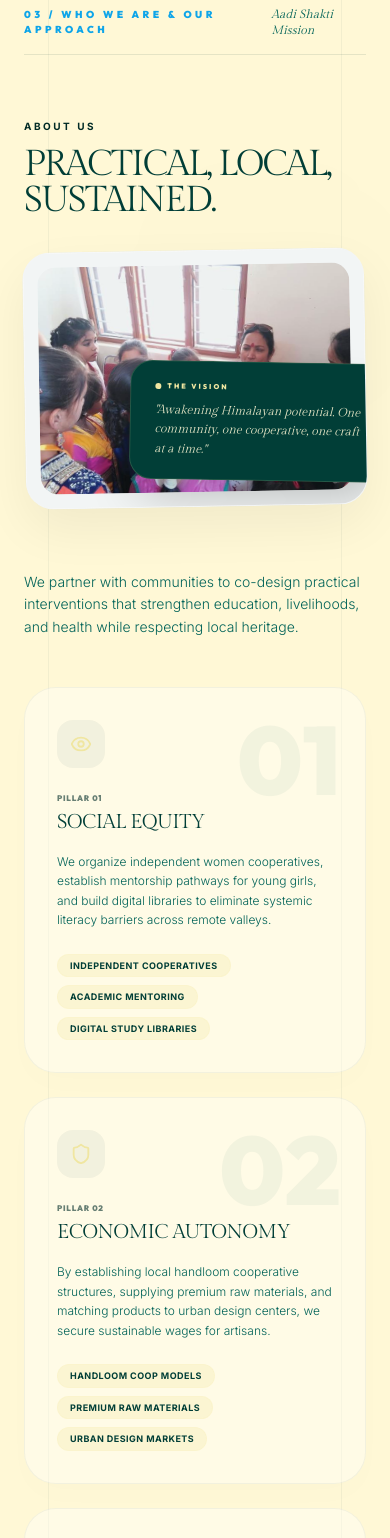
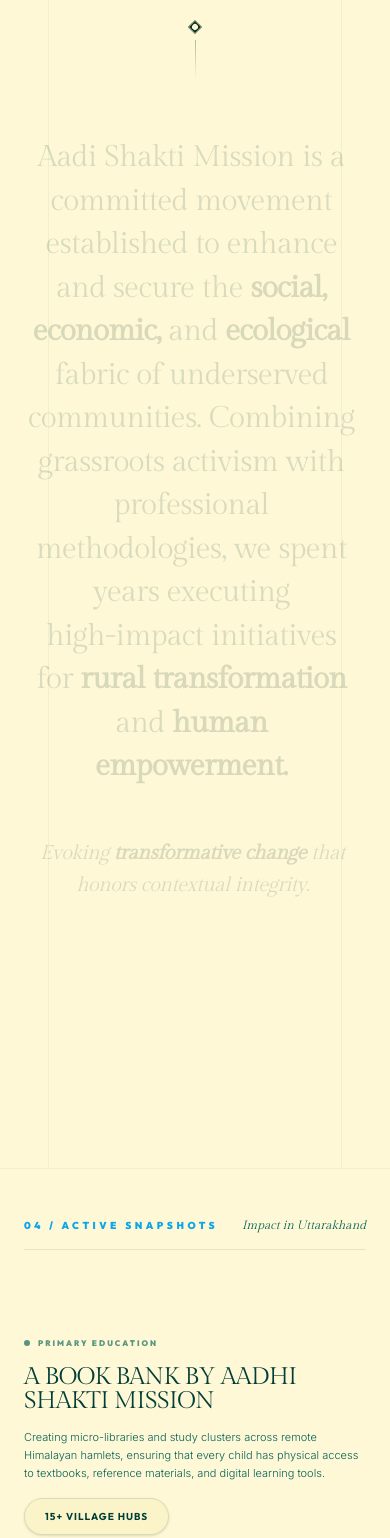
Before and after one commit to irrbmodel/aadishaktimission, a React (Vite) app in the folder frontend/: page / in a window 390 px wide. Shown: the part 3920-5458 px from the top of the page. Built offline with nearby package versions, Linux system fonts and the light colour scheme.

Commit message:
refactor: update Tailwind class syntax, refine Philosophy section layout, and implement scroll-triggered word reveal animations.

```diff
--- a/frontend/src/components/Hero.jsx
+++ b/frontend/src/components/Hero.jsx
@@ -58,7 +58,7 @@ const Hero = ({ isLoaded, onJoinNow }) => {
     <section
       id="hero"
       ref={containerRef}
-      className="relative w-full h-[100vh] flex flex-col justify-end pb-28 sm:pb-36 md:pb-44 px-6 sm:px-12 md:px-20 overflow-hidden"
+      className="relative w-full h-screen flex flex-col justify-end pb-28 sm:pb-36 md:pb-44 px-6 sm:px-12 md:px-20 overflow-hidden"
     >
       {/* Background Video */}
       <video
@@ -71,7 +71,7 @@ const Hero = ({ isLoaded, onJoinNow }) => {
       />
 
       {/* Dark Contrast Overlay */}
-      <div className="absolute inset-0 bg-gradient-to-t from-black/85 via-black/45 to-black/30 z-10 pointer-events-none" />
+      <div className="absolute inset-0 bg-linear-to-t from-black/85 via-black/45 to-black/30 z-10 pointer-events-none" />
 
       {/* Left-side welcome accent */}
       <div
--- a/frontend/src/components/Navbar.jsx
+++ b/frontend/src/components/Navbar.jsx
@@ -271,7 +271,7 @@ const Navbar = ({ isLoaded, view, setView, onGetInvolvedClick }) => {
                 />
                 <span
                   className={`h-[1.5px] transition-all duration-500 origin-center ${
-                    isOpen ? 'bg-brand-red w-6 -rotate-45 -translate-y-[7px]' : `${isDarkHero ? 'bg-brand-cream' : 'bg-brand-dark'} w-5 group-hover:w-6`
+                    isOpen ? 'bg-brand-red w-6 -rotate-45 translate-y-[-7px]' : `${isDarkHero ? 'bg-brand-cream' : 'bg-brand-dark'} w-5 group-hover:w-6`
                   }`}
                 />
               </div>
--- a/frontend/src/components/OurImpact.jsx
+++ b/frontend/src/components/OurImpact.jsx
@@ -46,7 +46,7 @@ const OurImpact = ({ isLoaded }) => {
               className="w-full h-full object-cover"
               style={{ filter: 'blur(4px) brightness(0.4)', transform: 'scale(1.05)' }}
             />
-            <div className="absolute inset-0 bg-gradient-to-b from-brand-dark/60 via-brand-dark/40 to-brand-dark/80 mix-blend-multiply" />
+            <div className="absolute inset-0 bg-linear-to-b from-brand-dark/60 via-brand-dark/40 to-brand-dark/80 mix-blend-multiply" />
           </div>
 
           {/* Content panel */}
--- a/frontend/src/components/Philosophy.jsx
+++ b/frontend/src/components/Philosophy.jsx
@@ -55,43 +55,76 @@ const Philosophy = ({ isLoaded }) => {
     }
   ]
 
-  // 1. Scroll reveal for the new premium Philosophy grid layout
+  const renderP1 = () => {
+    const text = "Aadi Shakti Mission is a committed movement established to enhance and secure the social, economic, and ecological fabric of underserved communities. Combining grassroots activism with professional methodologies, we spent years executing high-impact initiatives for rural transformation and human empowerment."
+    const redWords = ["social,", "economic,", "ecological", "rural", "transformation", "human", "empowerment."]
+
+    return text.split(' ').map((word, idx) => {
+      const isRed = redWords.includes(word)
+      return (
+        <span
+          key={`p1-${idx}`}
+          className={`reveal-word-p1 inline-block mr-[0.25em] transition-colors duration-500 ${isRed ? 'text-brand-red font-semibold' : 'text-brand-dark font-light'}`}
+          style={{ opacity: 0.15 }}
+        >
+          {word}
+        </span>
+      )
+    })
+  }
+
+  const renderP2 = () => {
+    const text = "Evoking transformative change that honors contextual integrity."
+    const redWords = ["transformative", "change"]
+
+    return text.split(' ').map((word, idx) => {
+      const isRed = redWords.includes(word)
+      return (
+        <span
+          key={`p2-${idx}`}
+          className={`reveal-word-p2 inline-block mr-[0.25em] transition-colors duration-500 ${isRed ? 'text-brand-red font-semibold' : 'text-brand-dark font-light'}`}
+          style={{ opacity: 0.15 }}
+        >
+          {word}
+        </span>
+      )
+    })
+  }
+
+  // 1. Scroll reveal for the centered Philosophy text layout
   useEffect(() => {
     if (!isLoaded) return
 
     const ctx = gsap.context(() => {
-      // Left side profile layout slide-in
-      gsap.fromTo('.philosophy-left-col',
-        { opacity: 0, y: 30 },
-        {
-          opacity: 1,
-          y: 0,
-          duration: 1,
-          ease: 'power3.out',
-          scrollTrigger: {
-            trigger: containerRef.current,
-            start: 'top 85%',
-            toggleActions: 'play none none none'
-          }
+      // Timeline for paragraph 1 and paragraph 2 word reveals
+      const tl = gsap.timeline({
+        scrollTrigger: {
+          trigger: containerRef.current,
+          start: "top 75%",
+          end: "bottom 35%",
+          scrub: 1.2, // Smooth scrubbing
         }
-      )
+      })
 
-      // Right side cards staggered fade-in
-      gsap.fromTo('.philosophy-card',
-        { opacity: 0, y: 40, filter: 'blur(4px)' },
-        {
-          opacity: 1,
-          y: 0,
-          filter: 'blur(0px)',
-          duration: 0.8,
-          stagger: 0.12,
-          ease: 'power2.out',
-          scrollTrigger: {
-            trigger: '.philosophy-cards-grid',
-            start: 'top 85%',
-            toggleActions: 'play none none none'
-          }
-        }
+      // Stagger paragraph 1 words from opacity 0.15 to 1.0
+      tl.to(".reveal-word-p1", {
+        opacity: 1,
+        stagger: 0.015,
+        ease: "none"
+      })
+
+      // Stagger paragraph 2 words from opacity 0.15 to 1.0 after paragraph 1 finishes
+      tl.to(".reveal-word-p2", {
+        opacity: 1,
+        stagger: 0.025,
+        ease: "none"
+      }, "+=0.05")
+
+      // Fade in the footer small text at the end
+      tl.fromTo(".philosophy-footer-text",
+        { opacity: 0, y: 15 },
+        { opacity: 1, y: 0, duration: 0.3, ease: "power2.out" },
+        "+=0.05"
       )
     }, containerRef)
 
@@ -167,11 +200,11 @@ const Philosophy = ({ isLoaded }) => {
 
   return (
     <>
-      {/* SECTION 1: Core Philosophy with Premium Layout */}
+      {/* SECTION 1: Core Philosophy / About Us Centered Editorial Layout */}
       <section
         id="philosophy"
         ref={containerRef}
-        className="relative w-full bg-brand-cream border-b border-brand-dark/5 pt-32 pb-48 px-6 md:px-12 overflow-hidden"
+        className="relative w-full bg-brand-cream py-36 md:py-48 px-6 md:px-12 flex flex-col items-center justify-center overflow-hidden border-b border-brand-dark/5"
       >
         {/* Subtle grid lines background */}
         <div className="absolute inset-0 pointer-events-none z-0 flex justify-between px-12 md:px-24">
@@ -180,146 +213,32 @@ const Philosophy = ({ isLoaded }) => {
           <div className="w-px h-full bg-brand-dark/5 hidden md:block" />
         </div>
 
-        {/* Subtle background blob */}
-        <div className="absolute glowing-blob w-[450px] h-[450px] bg-brand-red/5 top-[10%] left-[5%] opacity-20 pointer-events-none" />
-
-        {/* Section Header */}
-        <div className="relative z-10 w-full max-w-7xl mx-auto flex items-center justify-between border-b border-brand-dark/10 pb-4 mb-16 select-none">
-          <span className="font-display text-[10px] font-black uppercase tracking-[0.35em] text-[#0ea5e9]">
-            03 / Who We Are & Our Approach
-          </span>
-          <span className="font-serif italic text-xs text-brand-grey">
-            Aadi Shakti Mission
-          </span>
+        {/* Ornament icon at top center */}
+        <div className="flex flex-col items-center gap-2 mb-14 select-none relative z-10">
+          <div className="w-2.5 h-2.5 bg-brand-red rotate-45 border border-brand-light-grey/60 flex items-center justify-center shadow-xs">
+            <div className="w-1.5 h-1.5 bg-brand-cream rounded-full" />
+          </div>
+          <div className="w-px h-10 bg-linear-to-b from-brand-red/30 to-transparent" />
         </div>
 
-        {/* Premium Asymmetric Layout Grid */}
-        <div className="relative z-10 w-full max-w-7xl mx-auto grid grid-cols-1 lg:grid-cols-12 gap-12 lg:gap-16 items-center">
+        {/* Content Container */}
+        <div className="relative z-10 w-full max-w-5xl mx-auto flex flex-col items-center text-center gap-12 md:gap-14">
 
-          {/* Left Column: Asymmetric Editorial Profile */}
-          <div className="philosophy-left-col lg:col-span-5 flex flex-col gap-8 relative select-none">
-            {/* Elegant header */}
-            <div className="flex flex-col gap-3">
-              <span className="font-sans text-[10px] font-black text-brand-red tracking-[0.25em] uppercase">
-                About Us
-              </span>
-              <h2 className="font-display text-4xl sm:text-5xl lg:text-6xl text-brand-dark font-black tracking-tighter leading-none uppercase">
-                Practical, Local, Sustained.
-              </h2>
-            </div>
+          {/* Paragraph 1 - Large Editorial Serif Reveal */}
+          <p className="font-serif text-3xl sm:text-4xl md:text-5xl lg:text-[2.75rem] leading-[1.45] text-brand-dark tracking-tight text-center max-w-5xl">
+            {renderP1()}
+          </p>
 
-            {/* Museum-style framed photo overlay */}
-            <div className="relative w-full aspect-[4/3] rounded-[28px] overflow-hidden border border-brand-dark/5 p-3.5 bg-brand-white shadow-[0_20px_50px_rgba(0,0,0,0.06)] transform -rotate-1 hover:rotate-0 transition-transform duration-700 ease-out">
-              <div className="absolute inset-0 bg-brand-dark/5 z-10 pointer-events-none" />
-              <img
-                src="/images/women_empowerment_class.jpeg"
-                alt="Our Community Class"
-                className="w-full h-full object-cover rounded-[18px]"
-              />
+          {/* Paragraph 2 - Sub-headline Serif Reveal */}
+          <p className="font-serif italic text-xl sm:text-2xl md:text-3.5xl text-brand-dark leading-relaxed tracking-tight text-center max-w-3xl">
+            {renderP2()}
+          </p>
 
-              {/* Floating brand message card */}
-              <div className="absolute bottom-6 -right-6 bg-brand-dark border border-brand-light-grey/15 text-brand-cream px-6 py-5 rounded-[22px] max-w-[260px] shadow-2xl z-20 flex flex-col gap-2 transform rotate-2">
-                {/* Traditional Pahari design-inspired diamond */}
-                <div className="flex items-center gap-1.5">
-                  <div className="w-1.5 h-1.5 bg-brand-light-grey rounded-full" />
-                  <span className="font-display text-[7px] font-black tracking-[0.3em] uppercase text-brand-light-grey">
-                    THE VISION
-                  </span>
-                </div>
-                <p className="font-serif italic text-xs leading-relaxed text-brand-cream/90">
-                  "Awakening Himalayan potential. One community, one cooperative, one craft at a time."
-                </p>
-              </div>
-            </div>
+          {/* Paragraph 3 - Small Sans-Serif Muted Footer */}
+          <p className="philosophy-footer-text font-sans text-xs sm:text-sm text-brand-grey/60 leading-relaxed font-light text-center max-w-2xl mt-4 select-none">
+            We believe standard local community interventions should prioritize durability, micro-independence, and self-reliance. Learn more about our mission below.
+          </p>
 
-            {/* Introductory copy */}
-            <div className="flex flex-col gap-4 mt-8 max-w-md">
-              <p className="font-sans text-sm text-brand-grey leading-relaxed font-light">
-                We partner with communities to co-design practical interventions that strengthen education, livelihoods, and health while respecting local heritage.
-              </p>
-            </div>
-          </div>
-
-          {/* Right Column: Cascading 3-Pillar Cards Grid */}
-          <div className="philosophy-cards-grid lg:col-span-7 flex flex-col gap-6 w-full">
-            {[
-              {
-                num: '01',
-                title: 'Social Equity',
-                icon: <Eye className="text-brand-light-grey group-hover:text-brand-cream" size={22} />,
-                desc: 'We organize independent women cooperatives, establish mentorship pathways for young girls, and build digital libraries to eliminate systemic literacy barriers across remote valleys.',
-                points: ['Independent cooperatives', 'Academic mentoring', 'Digital study libraries']
-              },
-              {
-                num: '02',
-                title: 'Economic Autonomy',
-                icon: <Shield className="text-brand-light-grey group-hover:text-brand-cream" size={22} />,
-                desc: 'By establishing local handloom cooperative structures, supplying premium raw materials, and matching products to urban design centers, we secure sustainable wages for artisans.',
-                points: ['Handloom coop models', 'Premium raw materials', 'Urban design markets']
-              },
-              {
-                num: '03',
-                title: 'Ecological Harmony',
-                icon: <Leaf className="text-brand-light-grey group-hover:text-brand-cream" size={22} />,
-                desc: 'We lead community native afforestation drives, rain-water harvesting study clusters, and solar clinic energy transitions to safeguard vulnerable Himalayan ecosystems.',
-                points: ['Native afforestation', 'Rain-water harvesting', 'Solar energy transitions']
-              }
-            ].map((pillar) => (
-              <div
-                key={pillar.num}
-                className="philosophy-card group w-full bg-brand-white/40 hover:bg-brand-white border border-brand-dark/5 hover:border-brand-grey/25 rounded-[32px] p-8 md:p-10 shadow-[0_12px_30px_rgba(0,0,0,0.01)] hover:shadow-[0_24px_55px_rgba(2,99,88,0.05)] transition-all duration-500 relative overflow-hidden flex flex-col md:flex-row gap-6 md:gap-8 items-start cursor-default"
-              >
-                {/* Visual Number Indicator */}
-                <div className="absolute right-6 top-6 font-display text-8xl font-black text-brand-grey/5 select-none pointer-events-none transition-colors duration-500 group-hover:text-brand-grey/10">
-                  {pillar.num}
-                </div>
-
-                {/* Left side card icon container */}
-                <div className="w-12 h-12 rounded-2xl bg-brand-dark/5 group-hover:bg-brand-dark flex items-center justify-center shrink-0 transition-colors duration-500">
-                  {pillar.icon}
-                </div>
-
-                {/* Content */}
-                <div className="flex flex-col gap-4 relative z-10 max-w-lg">
-                  <div className="flex flex-col gap-1">
-                    <span className="font-display text-[8px] font-black tracking-widest text-brand-red/60 uppercase">
-                      PILLAR {pillar.num}
-                    </span>
-                    <h3 className="font-display text-xl sm:text-2xl text-brand-dark font-black uppercase tracking-tight">
-                      {pillar.title}
-                    </h3>
-                  </div>
-                  <p className="font-sans text-xs sm:text-sm text-brand-grey leading-relaxed font-light">
-                    {pillar.desc}
-                  </p>
-
-                  {/* Action Highlights */}
-                  <div className="flex flex-wrap gap-2 pt-2">
-                    {pillar.points.map((pt, i) => (
-                      <span key={i} className="font-sans text-[9px] font-bold text-brand-dark bg-brand-light-grey/30 border border-brand-light-grey/10 rounded-full px-3 py-1 uppercase tracking-wider">
-                        {pt}
-                      </span>
-                    ))}
-                  </div>
-                </div>
-
-                {/* Decorative border highlight line */}
-                <div className="absolute left-0 top-0 bottom-0 w-[4px] bg-brand-red/0 group-hover:bg-brand-red transition-colors duration-500" />
-              </div>
-            ))}
-          </div>
-
-        </div>
-
-        {/* Section Footer */}
-        <div className="relative z-10 w-full max-w-7xl mx-auto flex justify-between items-center border-t border-brand-dark/5 mt-20 pt-4 text-[9px] font-bold text-brand-grey tracking-widest uppercase select-none">
-          <span>Section 03</span>
-          <span className="flex items-center gap-2">
-            Scroll to explore snapshots
-            <svg className="w-3 h-3 text-brand-red animate-bounce" fill="none" stroke="currentColor" viewBox="0 0 24 24">
-              <path strokeLinecap="round" strokeLinejoin="round" strokeWidth="2.5" d="M19.5 8.25l-7.5 7.5-7.5-7.5" />
-            </svg>
-          </span>
         </div>
       </section>
 
@@ -358,7 +277,7 @@ const Philosophy = ({ isLoaded }) => {
               <div className="w-full max-w-7xl h-full mx-auto grid grid-cols-1 lg:grid-cols-12 gap-8 lg:gap-16 items-center px-6 md:px-16 pt-28 pb-24 relative overflow-hidden">
 
                 {/* Massive backdrop index behind the content */}
-                <div className="absolute left-6 bottom-4 font-display text-[15rem] md:text-[24rem] font-black text-brand-grey/[0.03] select-none pointer-events-none tracking-tighter leading-none z-0">
+                <div className="absolute left-6 bottom-4 font-display text-[15rem] md:text-[24rem] font-black text-brand-grey/3 select-none pointer-events-none tracking-tighter leading-none z-0">
                   0{idx + 1}
                 </div>
 
--- a/frontend/src/components/ProgramSidePanel.jsx
+++ b/frontend/src/components/ProgramSidePanel.jsx
@@ -100,7 +100,7 @@ export default function ProgramSidePanel({ isOpen, onClose, programTitle, onGetI
             animate={{ opacity: 1 }}
             exit={{ opacity: 0 }}
             onClick={onClose}
-            className="fixed inset-0 bg-brand-dark/40 backdrop-blur-sm z-[90]"
+            className="fixed inset-0 bg-brand-dark/40 backdrop-blur-sm z-90"
           />
 
           {/* Panel */}
@@ -109,7 +109,7 @@ export default function ProgramSidePanel({ isOpen, onClose, programTitle, onGetI
             animate={{ x: 0 }}
             exit={{ x: '100%' }}
             transition={{ type: 'spring', damping: 25, stiffness: 200 }}
-            className="fixed top-0 right-0 h-[100dvh] w-full md:w-[500px] lg:w-[600px] bg-brand-white z-[100] shadow-2xl flex flex-col"
+            className="fixed top-0 right-0 h-dvh w-full md:w-[500px] lg:w-[600px] bg-brand-white z-100 shadow-2xl flex flex-col"
           >
             {/* Header / Image Area */}
             <div className="relative h-64 sm:h-80 shrink-0">
```
